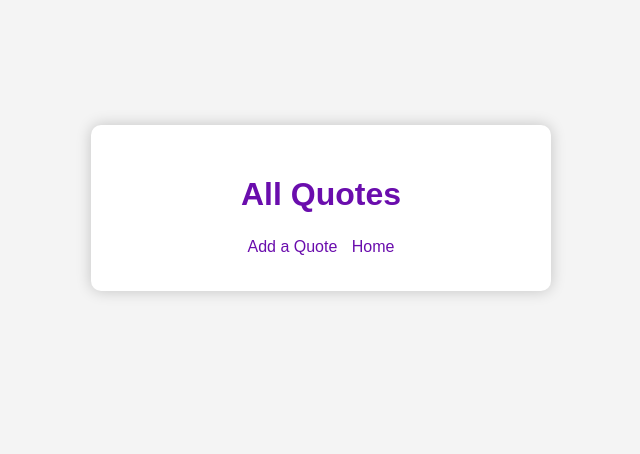
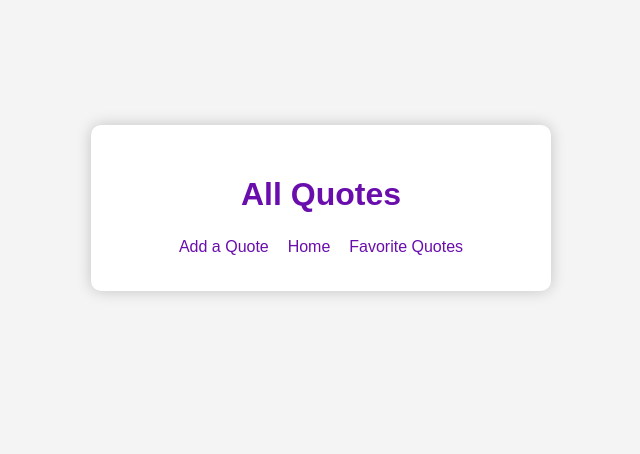
Before and after one commit to vmskeerthu/QuotesGenerator, a Flask app: page /view_all in a window 1280 px wide. Shown: the part 212-666 px from the top of the page, without its empty margins (319-959 px from the left). Run offline with Flask 3, Linux system fonts and the light colour scheme; data that the repository does not hold is empty.

Commit message:
Update view_all.html

```diff
--- a/templates/view_all.html
+++ b/templates/view_all.html
@@ -9,17 +9,22 @@
 <body>
     <div class="container">
         <h1>All Quotes</h1>
+
         {% for quote in quotes %}
     <blockquote>{{ quote['text'] }}</blockquote>
-            <footer>- {{ quote['author'] }}</footer>
+    <footer>- {{ quote['author'] }} {% if quote.get('favorite', False) %}(Favorite){% endif %}</footer>
     <a class="button" href="/edit/{{ quote['_id'] }}">Edit</a>
     <form action="/delete/{{ quote['_id'] }}" method="POST" style="display:inline;">
         <button class="button" type="submit">Delete</button>
+    </form>
+    <form action="/toggle_favorite/{{ quote['_id'] }}" method="POST" style="display:inline;">
+        <button class="button" type="submit">{% if quote.get('favorite', False) %}Unfavorite{% else %}Favorite{% endif %}</button>
     </form><br><br>
 {% endfor %}
 
-        <a class="button" href="/add">Add a Quote</a>
-        <a class="button" href="/">Home</a>
+        <a class="button" href="/add">Add a Quote</a>&nbsp;
+        <a class="button" href="/">Home</a>&nbsp;
+        <a class="button" href="/favorites">Favorite Quotes</a>
     </div>
 </body>
 </html>
```
Lines whose indentation alone changed are shown as unchanged.
